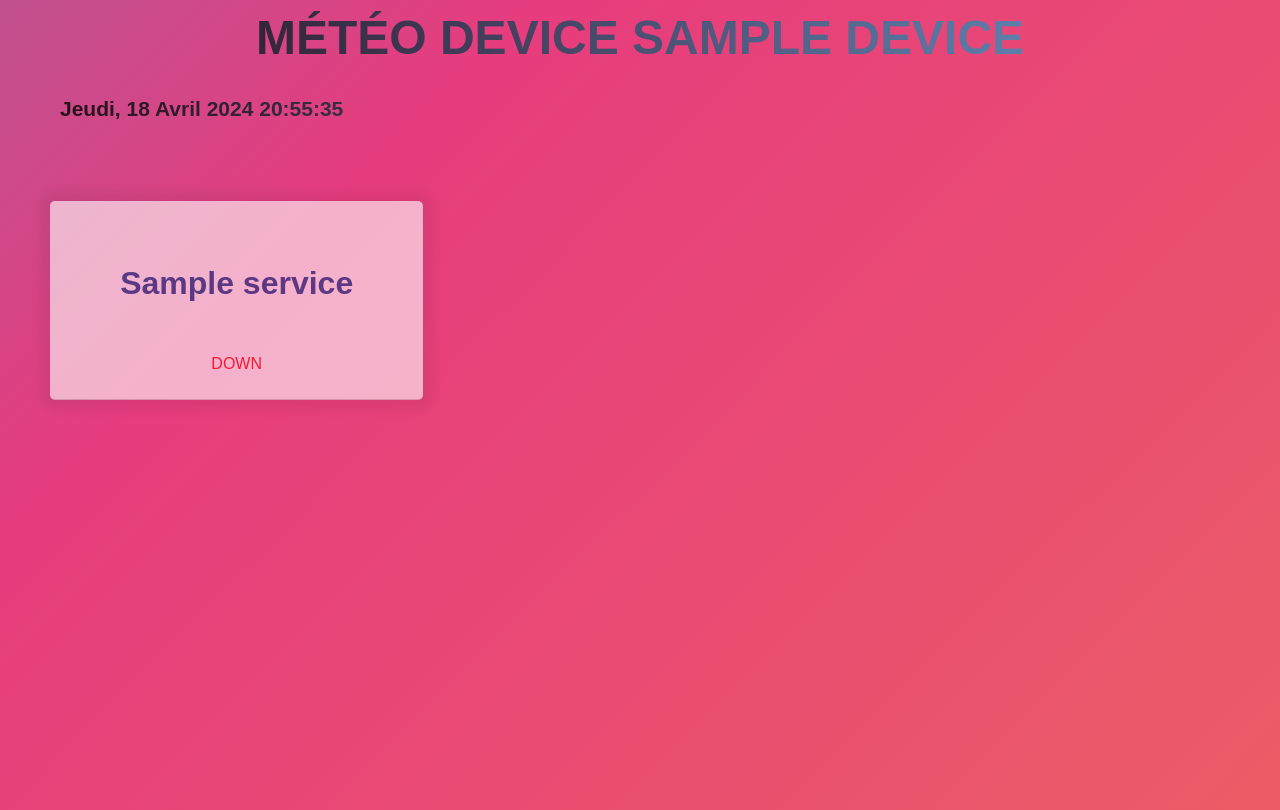
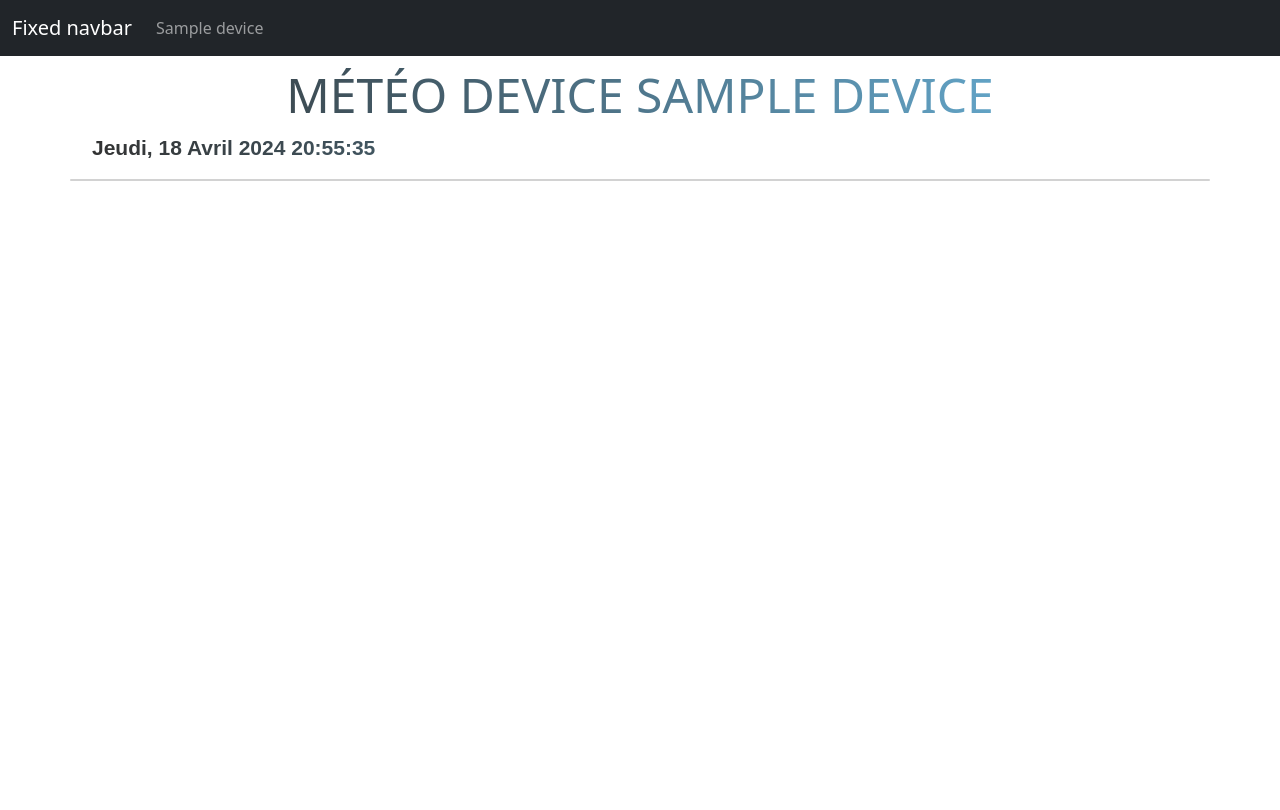
Before and after one commit to loulax/monitor, a Flask app: template templates/index.html in a window 1280 px wide. After the commit the page ends 181 px from the top, so only its background shows below. Run offline with Flask 3, Linux system fonts and the light colour scheme; the template is opened without the code that fills it: most values are stand-ins (such as "Sample title", 1, 10 or a date in 2020); data that the repository does not hold is empty.

Commit message:
opti loader + new template

```diff
--- a/app.py
+++ b/app.py
@@ -19,47 +19,33 @@ class Raspberry:
         else:
             return False
 
-    def checkWireguard(self,port):
 
-        result = subprocess.run(["nc", "-u", "-z", "-v", "-w5", self.host, str(port)], stdout=subprocess.DEVNULL, stderr=subprocess.DEVNULL)
+    def checkPing(self):
+        result = subprocess.run(["ping", "-c", "3", "-W", "2", self.host], stdout=subprocess.DEVNULL, stderr=subprocess.DEVNULL)
 
         if result.returncode == 0:
-
             return True
-
         else:
-
             return False
 
+    def device(self):
 
-    def checkPing(self):
-        result = subprocess.run(["ping", "-c", "1", "-W", "2", self.host], stdout=subprocess.DEVNULL, stderr=subprocess.DEVNULL)
-
-        if result.returncode == 0:
-            print("Ping fonctionnel")
-            return True
-        else:
-            print("Non fonctionnel")
-            return False
-
+        return False
 
 @app.route('/', methods=["GET"])
 def main():
 
-    monitoring = Raspberry("192.168.10.3")
+    monitoring = Raspberry("172.18.153.240")
     service = {
-        "nginx": monitoring.checkServiceStatus(443),
+        "apache": monitoring.checkServiceStatus(80),
         "ssh": monitoring.checkServiceStatus(22),
         "icmp": monitoring.checkPing(),
-        "wireguard": monitoring.checkWireguard(65016),
-        "docker - Bitwarden": monitoring.checkWireguard(8080),
-        "bind": monitoring.checkWireguard(53)
     }
 
     if request.accept_mimetypes.best == 'application/json':
         return jsonify(service)
 
-    return render_template("index.html", services=service, device="Raspberry - Loulax.fr")
+    return render_template("index.html", services=service, device="Raspberry")
 
 if __name__ == "__main__":
     app.run(host="0.0.0.0", port=8080)
--- a/static/styles.css
+++ b/static/styles.css
@@ -1,15 +1,10 @@
-html, body{
-
-    margin: 0 auto;
-}
-
 body{
 
     font-family: Arial, Helvetica, sans-serif;
-        background: linear-gradient(-45deg, #ee7752, #e73c7e, #23a6d5, #23d5ab);
+    background-color: #000;
+    /* background: linear-gradient(-45deg, #ee7752, #e73c7e, #23a6d5, #23d5ab);
     background-size: 400% 400%;
-    animation: gradient 15s ease infinite;
-    height: 100vh;
+    animation: gradient 15s ease infinite; */
 }
 
 @keyframes gradient {
@@ -24,12 +19,6 @@ body{
         }
 }
 
-.container{
-
-    margin-right: 50px;
-    margin-left: 50px;
-    height: 100vh; /* Pour prendre 100% de la hauteur de la vue */
-}
 
 .container > h1{
 
@@ -53,10 +42,9 @@ body{
     justify-content: center;
 }
 
-.col {
+/* .col {
 
     padding: 10px;
-    background-color: #fff;
     text-align: center;
     border-radius: 5px;
     box-shadow: 0px 0px 11px 10px rgba(0,0,0,0.10);
@@ -73,7 +61,7 @@ body{
   box-shadow: 0px 0px 15px 13px rgba(0,0,0,0.08);
     transition: 0.5ms ease-in;
     background-color: rgb(233, 233, 233);
-}
+} */
 
 #dateHeure {
 
--- a/templates/index.html
+++ b/templates/index.html
@@ -1,14 +1,14 @@
-<!DOCTYPE html>
-<html lang="en">
-<head>
-    <meta charset="UTF-8">
-    <meta name="viewport" content="width=device-width, initial-scale=1.0">
-    <meta http-equiv="Cache-Control" content="no-cache, no-store, must-revalidate">
-    <meta http-equiv="Pragma" content="no-cache">
-    <meta http-equiv="Expires" content="0">
-    <link rel="stylesheet" href="{{ url_for('static', filename='styles.css') }}">
-    <meta http-equiv="refresh" content="20">
-    <title>{{ title }}</title>
+
+<!doctype html>
+<html lang="en" class="h-100">
+
+    <meta charset="utf-8">
+    <meta name="viewport" content="width=device-width, initial-scale=1">
+    <meta name="description" content="">
+    <title>MONITOR</title>
+    <link rel="stylesheet" type="text/css" href="{{ url_for('static', filename='styles.css') }}">
+    <link href="https://cdn.jsdelivr.net/npm/bootstrap@5.3.3/dist/css/bootstrap.min.css" rel="stylesheet" integrity="sha384-QWTKZyjpPEjISv5WaRU9OFeRpok6YctnYmDr5pNlyT2bRjXh0JMhjY6hW+ALEwIH" crossorigin="anonymous">
+    <script src="https://cdn.jsdelivr.net/npm/@popperjs/core@2.11.8/dist/umd/popper.min.js" integrity="sha384-I7E8VVD/ismYTF4hNIPjVp/Zjvgyol6VFvRkX/vR+Vc4jQkC+hVqc2pM8ODewa9r" crossorigin="anonymous"></script>
     <script src="https://cdnjs.cloudflare.com/ajax/libs/jquery/3.7.1/jquery.min.js" integrity="sha512-v2CJ7UaYy4JwqLDIrZUI/4hqeoQieOmAZNXBeQyjo21dadnwR+8ZaIJVT8EE2iyI61OV8e6M8PP2/4hpQINQ/g==" crossorigin="anonymous" referrerpolicy="no-referrer"></script>
     <script type="text/javascript">
         $(document).ready(function() {
@@ -18,22 +18,26 @@
                   type: 'GET',
                   dataType: 'json',
                   success: function(data) {
+                      var servicesHtml = '';
                       for (const [service, status] of Object.entries(data)) {
-                            if (status) {
-                                $('#' + service).html('<p style="color: green;">UP</p>');
-                            } else {
-                                $('#' + service).html('<p style="color: red;">DOWN</p>');
+                          var statusColor = status ? 'green' : 'red';
+                          servicesHtml += '<div class="col">';
+                          servicesHtml += '<h5>' + service + '</h5>';
+                          servicesHtml += '<p id="' + service + '"><p style="color: ' + statusColor + ';">' + (status ? 'UP' : 'DOWN') + '</p></p>';
+                          servicesHtml += '</div>';
                       }
-                        }
-                    },
-                    complete: function() {
-                        setTimeout(updateStatus, 10000); // Update every 5 seconds
+                      $('.content').html(servicesHtml);
                   }
               });
           }
 
+          // Appeler la fonction de mise à jour au chargement de la page
           updateStatus();
+
+          // Rafraîchir les statuts toutes les 10 secondes
+          setInterval(updateStatus, 10000); // 10 secondes (en millisecondes)
       });
+
           function afficherDateHeure() {
               var maintenant = new Date();
               var joursSemaine = ['Dimanche', 'Lundi', 'Mardi', 'Mercredi', 'Jeudi', 'Vendredi', 'Samedi'];
@@ -62,22 +66,39 @@
 
       </script>
   </head>
-<body>
+  <body class="d-flex flex-column h-100">
+
+<header>
+  <!-- Fixed navbar -->
+  <nav class="navbar navbar-expand-md navbar-dark bg-dark">
+    <div class="container-fluid">
+      <a class="navbar-brand" href="#">Fixed navbar</a>
+      <button class="navbar-toggler" type="button" data-bs-toggle="collapse" data-bs-target="#navbarCollapse" aria-controls="navbarCollapse" aria-expanded="false" aria-label="Toggle navigation">
+        <span class="navbar-toggler-icon"></span>
+      </button>
+      <div class="collapse navbar-collapse" id="navbarCollapse">
+        <ul class="navbar-nav me-auto mb-2 mb-md-0">
+          <li class="nav-item">
+            <a class="nav-link" aria-current="page" href="/">{{ device }}</a>
+          </li>
+        </ul>
+      </div>
+    </div>
+  </nav>
+</header>
+
+<!-- Begin page content -->
+<main class="flex-shrink-0">
   <div class="container">
     <h1>Météo device <span>{{ device }}</span></h1>
         <p id="dateHeure"></p>
-        <div class="content">
-            {% for service, status in services.items() %}
-            <div class="col">
-                    <h5>{{ service }}</h5>
-                    <p id="{{ service }}">
-                        {% if status %}<p style='color: green;'>UP</p>
-                        {% else %}<p style='color: red'>DOWN</p>{% endif %}
-                    </p>
+        <div class="row">
+            <div class="card content"></div>
         </div>
-                {% endfor %}
+        <!-- <div class="content"></div> -->
   </div>
-    </div>
+</main>
+
 
     </body>
 </html>
```
Lines whose indentation alone changed are shown as unchanged.
